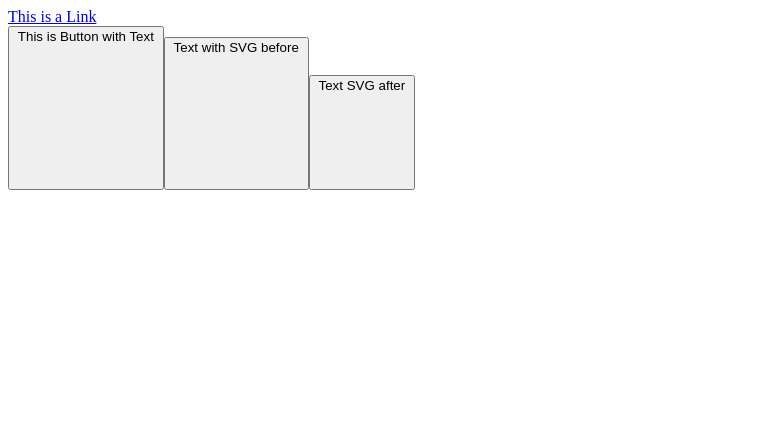
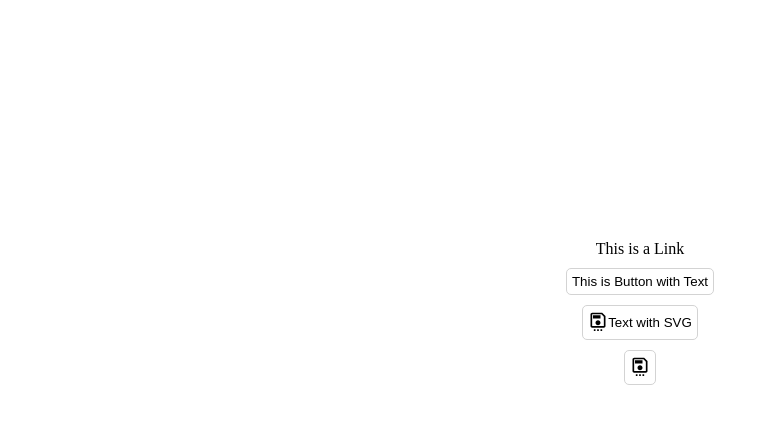
Before and after one commit to TariqAlQadi/angular-button-link-svg-component, an Angular app: page / in a window 1280 px wide. Shown: the top 424 px of the page, without its empty margins (0-769 px from the left). Built offline with nearby package versions, Linux system fonts and the light colour scheme.

Commit message:
added first stylings

```diff
--- a/src/app/app.component.html
+++ b/src/app/app.component.html
@@ -1,4 +1,19 @@
+<!-- link variant (no variant) -->
 <bl text="This is a Link"></bl>
+
+<!-- button variants(default: type:button) - variants declared in scss) -->
 <bl variant="text" type="button" text="This is Button with Text"></bl>
-<bl variant="contained" type="button" text="Text with SVG before"></bl>
-<bl variant="contained" type="button" text="Text SVG after"></bl>
+<bl
+  variant="contained"
+  svgVariant="save"
+  svgWidth="20px"
+  svgFill="black"
+  text="Text with SVG"
+></bl>
+<bl
+  variant="save"
+  type="submit"
+  svgVariant="save"
+  svgWidth="20px"
+  svgFill="black"
+></bl>
--- a/src/app/components/button-link/button-link.component.html
+++ b/src/app/components/button-link/button-link.component.html
@@ -1,15 +1,13 @@
-<!-- LINK -->
-<div *ngIf="variant === ''" class="link">
-  <a routerLink="{{ routerLink }}">{{ text }}</a>
-</div>
+<!-- LINK VARIANT-->
+<a *ngIf="variant === ''" routerLink="{{ routerLink }}">{{ text }}</a>
 
-<!-- BUTTON -->
+<!-- BUTTON VARIANT -->
 <button *ngIf="variant !== ''" type="{{ type }}" class="{{ variant }} button">
-  {{ text }}
   <app-svg
     title="{{ svgTitle }}"
     variant="{{ svgVariant }}"
     width="{{ svgWidth }}"
     fill="{{ svgFill }}"
   ></app-svg>
+  {{ text }}
 </button>
--- a/src/app/components/button-link/button-link.component.scss
+++ b/src/app/components/button-link/button-link.component.scss
@@ -0,0 +1,16 @@
+//general link stylings
+a {
+  text-decoration: none;
+  color: currentColor;
+}
+
+// general button stylings
+.button {
+  cursor: pointer;
+  border: 1px solid lightgrey;
+  background-color: transparent;
+  display: flex;
+  align-items: center;
+  padding: 5px;
+  border-radius: 5px;
+}
--- a/src/app/components/button-link/button-link.component.ts
+++ b/src/app/components/button-link/button-link.component.ts
@@ -7,11 +7,11 @@ import { Component, Input } from '@angular/core';
 })
 export class ButtonLinkComponent {
   @Input() routerLink = '';
-  @Input() type = '';
+  @Input() type = 'button';
   @Input() text = '';
   @Input() variant = '';
 
-  @Input() svgWidth = '';
+  @Input() svgWidth = '0px';
   @Input() svgFill = '';
   @Input() svgVariant = '';
   @Input() svgTitle = '';
--- a/src/app/components/svg/svg.component.ts
+++ b/src/app/components/svg/svg.component.ts
@@ -20,18 +20,6 @@ export class SvgComponent implements OnInit {
 
   //all svg paths
   svgs: SvgPaths = {
-    cart: 'M11 9H13V6H16V4H13V1H11V4H8V6H11M7 18C5.9 18 5 18.9 5 20S5.9 22 7 22 9 21.1 9 20 8.1 18 7 18M17 18C15.9 18 15 18.9 15 20S15.9 22 17 22 19 21.1 19 20 18.1 18 17 18M7.2 14.8V14.7L8.1 13H15.5C16.2 13 16.9 12.6 17.2 12L21.1 5L19.4 4L15.5 11H8.5L4.3 2H1V4H3L6.6 11.6L5.2 14C5.1 14.3 5 14.6 5 15C5 16.1 5.9 17 7 17H19V15H7.4C7.3 15 7.2 14.9 7.2 14.8Z',
-    arrowUp: 'M7.03 9.97H11.03V18.89L13.04 18.92V9.97H17.03L12.03 4.97Z',
-    arrowDown: 'M7.03 13.92H11.03V5L13.04 4.97V13.92H17.03L12.03 18.92Z',
-    plus: 'M19,13H13V19H11V13H5V11H11V5H13V11H19V13Z',
-    minus: 'M19,13H5V11H19V13Z',
-    user: 'M12,4A4,4 0 0,1 16,8A4,4 0 0,1 12,12A4,4 0 0,1 8,8A4,4 0 0,1 12,4M12,14C16.42,14 20,15.79 20,18V20H4V18C4,15.79 7.58,14 12,14Z',
-    angleLeft: 'M15.41,16.58L10.83,12L15.41,7.41L14,6L8,12L14,18L15.41,16.58Z',
-    angleRight: 'M8.59,16.58L13.17,12L8.59,7.41L10,6L16,12L10,18L8.59,16.58Z',
-    bagOutline:
-      'M19 6H17C17 3.2 14.8 1 12 1S7 3.2 7 6H5C3.9 6 3 6.9 3 8V20C3 21.1 3.9 22 5 22H19C20.1 22 21 21.1 21 20V8C21 6.9 20.1 6 19 6M12 3C13.7 3 15 4.3 15 6H9C9 4.3 10.3 3 12 3M19 20H5V8H19V20M12 12C10.3 12 9 10.7 9 9H7C7 11.8 9.2 14 12 14S17 11.8 17 9H15C15 10.7 13.7 12 12 12Z',
-    bagFilled:
-      'M12,13A5,5 0 0,1 7,8H9A3,3 0 0,0 12,11A3,3 0 0,0 15,8H17A5,5 0 0,1 12,13M12,3A3,3 0 0,1 15,6H9A3,3 0 0,1 12,3M19,6H17A5,5 0 0,0 12,1A5,5 0 0,0 7,6H5C3.89,6 3,6.89 3,8V20A2,2 0 0,0 5,22H19A2,2 0 0,0 21,20V8C21,6.89 20.1,6 19,6Z',
     save: 'M7 22H9V24H7V22M11 22H13V24H11V22M15 22H17V24H15V22M17 2H5C3.89 2 3 2.9 3 4V18C3 19.1 3.89 20 5 20H19C20.1 20 21 19.1 21 18V6L17 2M19 18H5V4H16.17L19 6.83V18M12 11C10.34 11 9 12.34 9 14S10.34 17 12 17 15 15.66 15 14 13.66 11 12 11M6 5H15V9H6V5Z',
     delete:
       'M13 9H3V5H13M10 19C8.3 19 7 17.7 7 16S8.3 13 10 13 13 14.3 13 16 11.7 19 10 19M15 3H3C1.9 3 1 3.9 1 5V19C1 20.1 1.9 21 3 21H17C18.1 21 19 20.1 19 19V7L15 3M23 13H21V7H23V13M23 17H21V15H23V17Z',
--- a/src/styles.scss
+++ b/src/styles.scss
@@ -1 +1,19 @@
-/* You can add global styles to this file, and also import other style files */
+*,
+*::after,
+*::before {
+  box-sizing: border-box;
+  padding: 0;
+  margin: 0;
+}
+body {
+  display: grid;
+  place-items: center;
+  margin-top: 30vh;
+}
+
+app-root {
+  display: flex;
+  flex-direction: column;
+  gap: 10px;
+  align-items: center;
+}
```
Also changed, not shown: 1 other file (tests, documents, lock files or other folders).
